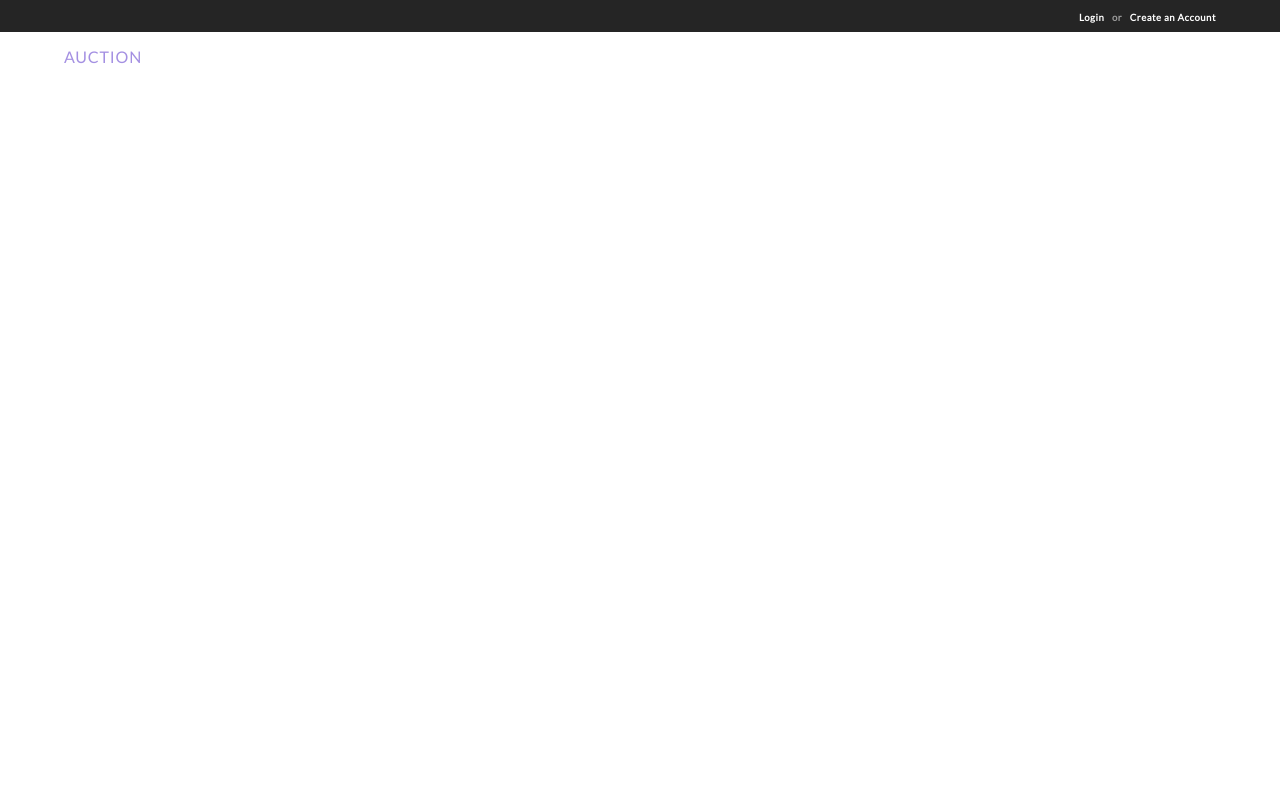
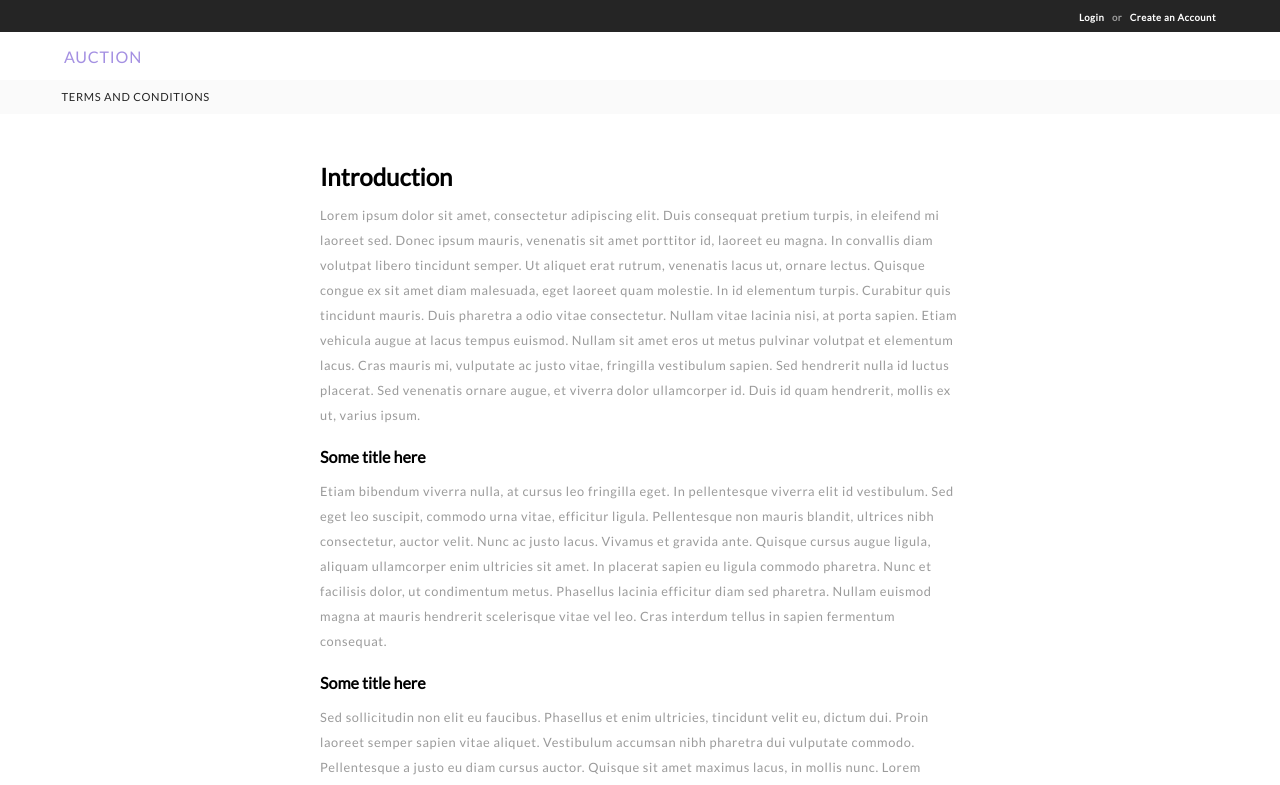
Before and after one commit to ElvedinS96/auction-frontend, a React (Create React App) app: page /terms in a window 1280 px wide. Shown: the top 785 px of the page. Built offline with nearby package versions, Linux system fonts and the light colour scheme.

Commit message:
Add helper pages

```diff
--- a/src/App.js
+++ b/src/App.js
@@ -5,6 +5,9 @@ import Login from "./pages/Authentication/Login"
 import "./index.css"
 import Footer from "./pages/HeaderFooter/Footer"
 import Header from "./pages/HeaderFooter/Header"
+import PrivacyAndPolicy from "./pages/HelperPages/PrivacyAndPolicy"
+import TermsAndConditions from "./pages/HelperPages/TermsAndConditions"
+import AboutUs from "./pages/HelperPages/AboutUs"
 
 function App() {
 
@@ -15,6 +18,9 @@ function App() {
       <Header />
       <BrowserRouter>
         <Switch>
+          <Route path="/about"><AboutUs /></Route>
+          <Route path="/terms"><TermsAndConditions /></Route>
+          <Route path="/privacy"><PrivacyAndPolicy /></Route>
           <Route path="/login"> <Login baseUrl={BASE_URL} /> </Route>
           <Route path="/register"> <Registration baseUrl={BASE_URL} /> </Route>
         </Switch>
--- a/src/index.css
+++ b/src/index.css
@@ -242,3 +242,20 @@ letter-spacing: 0.84px;
 .status a {
   text-decoration: none;
 }
+
+.helper {
+  display: flex;
+  margin: auto;
+  width: 50%;
+  min-width: 500px;
+  font-family: "Lato";
+  padding: 3em 0 3em 0;
+}
+
+.helper p {
+  font-size: 0.8em;
+color: #9B9B9B;
+letter-spacing: 0.63px;
+line-height: 25px;
+padding-top: 1em;
+}
--- a/src/pages/HeaderFooter/Footer.jsx
+++ b/src/pages/HeaderFooter/Footer.jsx
@@ -7,9 +7,9 @@ const Footer = props => {
             <div>
                 <div className="footer-text">AUCTION</div>
                 <ul>
-                    <li><a href="#">About Us</a></li>
-                    <li><a href="#">Tearms and Conditions</a></li>
-                    <li><a href="#">Privacy and Policy</a></li>
+                    <li><a href="/about">About Us</a></li>
+                    <li><a href="/terms">Tearms and Conditions</a></li>
+                    <li><a href="/privacy">Privacy and Policy</a></li>
                 </ul>
             </div>
             <div>
--- /dev/null
+++ b/src/pages/HelperPages/AboutUs.jsx
@@ -0,0 +1,25 @@
+import React from "react";
+import "../../index.css"
+import PageName from "../HeaderFooter/PageName"
+
+const AboutUs = props => {
+    return (
+        <div>
+            <PageName pageName="about us" />
+            <div className="helper">
+                <div >
+                    <h2>About Us</h2>
+                    <div>
+                        <p>Lorem ipsum dolor sit amet, consectetur adipiscing elit. Duis consequat pretium turpis, in eleifend mi laoreet sed. Donec ipsum mauris, venenatis sit amet porttitor id, laoreet eu magna. In convallis diam volutpat libero tincidunt semper. Ut aliquet erat rutrum, venenatis lacus ut, ornare lectus. Quisque congue ex sit amet diam malesuada, eget laoreet quam molestie. In id elementum turpis. Curabitur quis tincidunt mauris. Duis pharetra a odio vitae consectetur. Nullam vitae lacinia nisi, at porta sapien. Etiam vehicula augue at lacus tempus euismod. Nullam sit amet eros ut metus pulvinar volutpat et elementum lacus. Cras mauris mi, vulputate ac justo vitae, fringilla vestibulum sapien. Sed hendrerit nulla id luctus placerat. Sed venenatis ornare augue, et viverra dolor ullamcorper id. Duis id quam hendrerit, mollis ex ut, varius ipsum.</p>
+                        <br />
+                        <p>Etiam bibendum viverra nulla, at cursus leo fringilla eget. In pellentesque viverra elit id vestibulum. Sed eget leo suscipit, commodo urna vitae, efficitur ligula. Pellentesque non mauris blandit, ultrices nibh consectetur, auctor velit. Nunc ac justo lacus. Vivamus et gravida ante. Quisque cursus augue ligula, aliquam ullamcorper enim ultricies sit amet. In placerat sapien eu ligula commodo pharetra. Nunc et facilisis dolor, ut condimentum metus. Phasellus lacinia efficitur diam sed pharetra. Nullam euismod magna at mauris hendrerit scelerisque vitae vel leo. Cras interdum tellus in sapien fermentum consequat.</p>
+                    </div>
+
+                </div>
+            </div>
+        </div >
+
+    )
+}
+
+export default AboutUs;
--- /dev/null
+++ b/src/pages/HelperPages/PrivacyAndPolicy.jsx
@@ -0,0 +1,27 @@
+import React from "react";
+import "../../index.css"
+import PageName from "../HeaderFooter/PageName"
+
+const PrivacyAndPolicy = props => {
+    return (
+        <div>
+            <PageName pageName="privacy and policy" />
+            <div className="helper">
+                <div >
+                    <h2>Some title here</h2>
+                    <div>
+                        <p>Lorem ipsum dolor sit amet, consectetur adipiscing elit. Duis consequat pretium turpis, in eleifend mi laoreet sed. Donec ipsum mauris, venenatis sit amet porttitor id, laoreet eu magna. In convallis diam volutpat libero tincidunt semper. Ut aliquet erat rutrum, venenatis lacus ut, ornare lectus. Quisque congue ex sit amet diam malesuada, eget laoreet quam molestie. In id elementum turpis. Curabitur quis tincidunt mauris. Duis pharetra a odio vitae consectetur. Nullam vitae lacinia nisi, at porta sapien. Etiam vehicula augue at lacus tempus euismod. Nullam sit amet eros ut metus pulvinar volutpat et elementum lacus. Cras mauris mi, vulputate ac justo vitae, fringilla vestibulum sapien. Sed hendrerit nulla id luctus placerat. Sed venenatis ornare augue, et viverra dolor ullamcorper id. Duis id quam hendrerit, mollis ex ut, varius ipsum.</p>
+                        <br />
+                        <p>Etiam bibendum viverra nulla, at cursus leo fringilla eget. In pellentesque viverra elit id vestibulum. Sed eget leo suscipit, commodo urna vitae, efficitur ligula. Pellentesque non mauris blandit, ultrices nibh consectetur, auctor velit. Nunc ac justo lacus. Vivamus et gravida ante. Quisque cursus augue ligula, aliquam ullamcorper enim ultricies sit amet. In placerat sapien eu ligula commodo pharetra. Nunc et facilisis dolor, ut condimentum metus. Phasellus lacinia efficitur diam sed pharetra. Nullam euismod magna at mauris hendrerit scelerisque vitae vel leo. Cras interdum tellus in sapien fermentum consequat.</p>
+                        <br />
+                        <p>Sed sollicitudin non elit eu faucibus. Phasellus et enim ultricies, tincidunt velit eu, dictum dui. Proin laoreet semper sapien vitae aliquet. Vestibulum accumsan nibh pharetra dui vulputate commodo. Pellentesque a justo eu diam cursus auctor. Quisque sit amet maximus lacus, in mollis nunc. Lorem ipsum dolor sit amet, consectetur adipiscing elit. </p>
+                    </div>
+
+                </div>
+            </div>
+        </div >
+
+    )
+}
+
+export default PrivacyAndPolicy;
--- /dev/null
+++ b/src/pages/HelperPages/TermsAndConditions.jsx
@@ -0,0 +1,29 @@
+import React from "react";
+import "../../index.css"
+import PageName from "../HeaderFooter/PageName"
+
+const TermsAndConditions = props => {
+    return (
+        <div>
+            <PageName pageName="terms and conditions" />
+            <div className="helper">
+                <div >
+                    <h2>Introduction</h2>
+                    <div>
+                        <p>Lorem ipsum dolor sit amet, consectetur adipiscing elit. Duis consequat pretium turpis, in eleifend mi laoreet sed. Donec ipsum mauris, venenatis sit amet porttitor id, laoreet eu magna. In convallis diam volutpat libero tincidunt semper. Ut aliquet erat rutrum, venenatis lacus ut, ornare lectus. Quisque congue ex sit amet diam malesuada, eget laoreet quam molestie. In id elementum turpis. Curabitur quis tincidunt mauris. Duis pharetra a odio vitae consectetur. Nullam vitae lacinia nisi, at porta sapien. Etiam vehicula augue at lacus tempus euismod. Nullam sit amet eros ut metus pulvinar volutpat et elementum lacus. Cras mauris mi, vulputate ac justo vitae, fringilla vestibulum sapien. Sed hendrerit nulla id luctus placerat. Sed venenatis ornare augue, et viverra dolor ullamcorper id. Duis id quam hendrerit, mollis ex ut, varius ipsum.</p>
+                        <br />
+                        <h4>Some title here</h4>
+                        <p>Etiam bibendum viverra nulla, at cursus leo fringilla eget. In pellentesque viverra elit id vestibulum. Sed eget leo suscipit, commodo urna vitae, efficitur ligula. Pellentesque non mauris blandit, ultrices nibh consectetur, auctor velit. Nunc ac justo lacus. Vivamus et gravida ante. Quisque cursus augue ligula, aliquam ullamcorper enim ultricies sit amet. In placerat sapien eu ligula commodo pharetra. Nunc et facilisis dolor, ut condimentum metus. Phasellus lacinia efficitur diam sed pharetra. Nullam euismod magna at mauris hendrerit scelerisque vitae vel leo. Cras interdum tellus in sapien fermentum consequat.</p>
+                        <br />
+                        <h4>Some title here</h4>
+                        <p>Sed sollicitudin non elit eu faucibus. Phasellus et enim ultricies, tincidunt velit eu, dictum dui. Proin laoreet semper sapien vitae aliquet. Vestibulum accumsan nibh pharetra dui vulputate commodo. Pellentesque a justo eu diam cursus auctor. Quisque sit amet maximus lacus, in mollis nunc. Lorem ipsum dolor sit amet, consectetur adipiscing elit. </p>
+                    </div>
+
+                </div>
+            </div>
+        </div >
+
+    )
+}
+
+export default TermsAndConditions;
```
